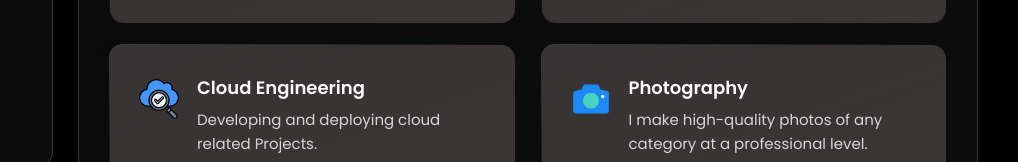
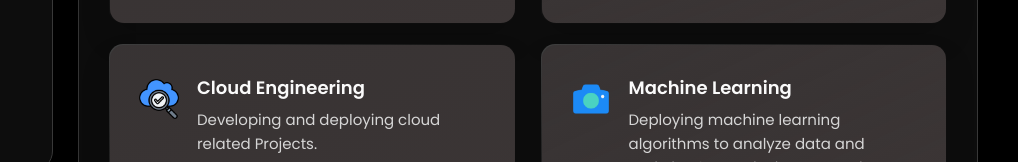
Before and after one commit to santhosh-mee/santhosh.github.io, a plain HTML site: page index.html in a window 1280 px wide. Shown: the part 638-800 px from the top of the page, 262-1280 px from the left. Drawn offline with nearby package versions, Linux system fonts and the light colour scheme.

Commit message:
Update index.html

```diff
--- a/index.html
+++ b/index.html
@@ -2168,10 +2168,10 @@ main {
               </div>
 
               <div class="service-content-box">
-                <h4 class="h4 service-item-title">Photography</h4>
+                <h4 class="h4 service-item-title">Machine Learning</h4>
 
                 <p class="service-item-text">
-                  I make high-quality photos of any category at a professional level.
+                  Deploying machine learning algorithms to analyze data and assisting humanity in overcoming challenges..
                 </p>
               </div>
 
```
